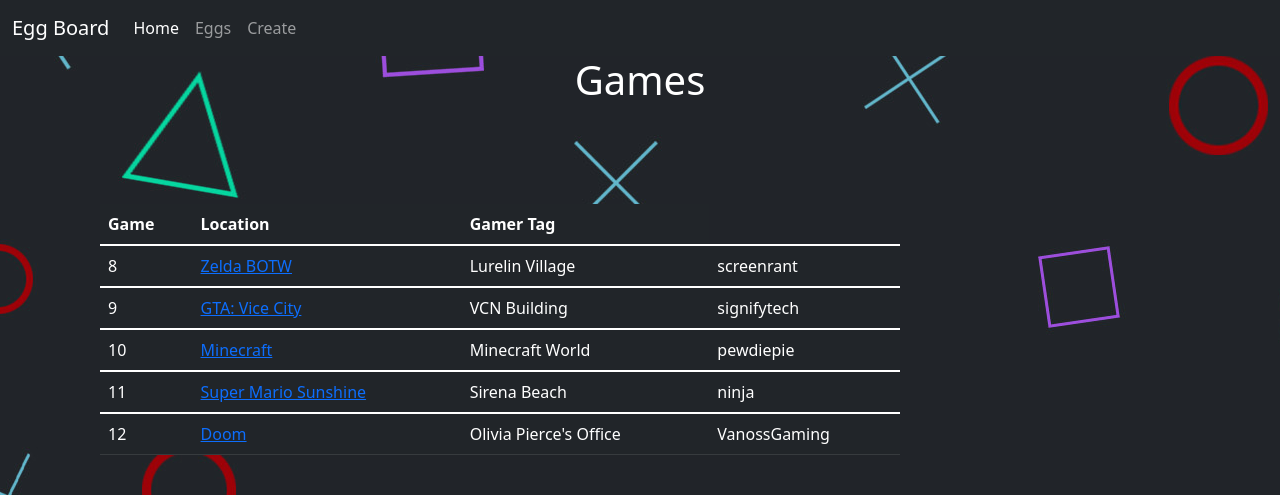
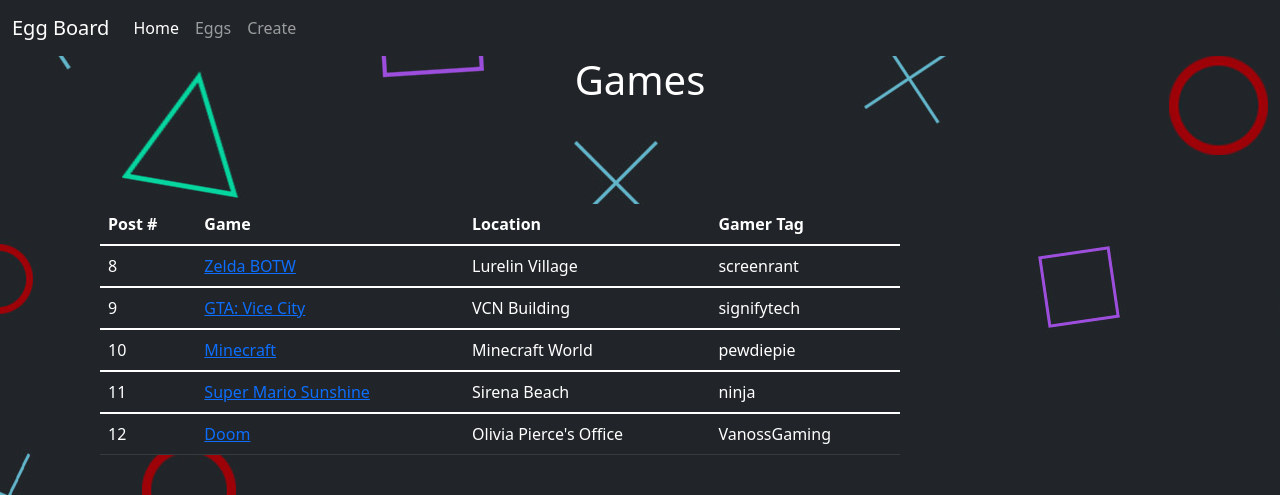
Before and after one commit to milesinada/message_board, a Django app: page /posts/ in a window 1280 px wide. Shown: the top 495 px of the page. Run offline with Django 4.2, Linux system fonts and the light colour scheme; data comes from the database, SQL or seed files in the repository.

Commit message:
table edit

```diff
--- a/templates/posts/list.html
+++ b/templates/posts/list.html
@@ -9,6 +9,7 @@
 <table class="table table-dark">
     <thead>
         <tr>
+            <th scope="col">Post #</th>
             <th scope="col">Game</th>
             <th scope="col">Location</th>
             <th scope="col">Gamer Tag</th>
```
